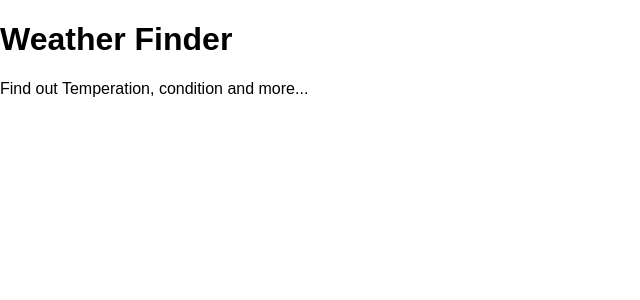
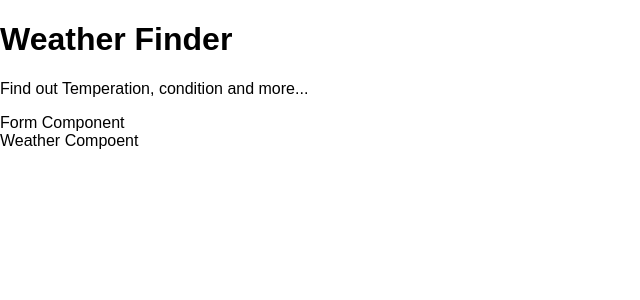
Before and after one commit to KanzariAmine/React-Weather-App, a React (Create React App) app: page / in a window 1280 px wide. Shown: the top 300 px of the page, without its empty margins (0-640 px from the left). Built offline with nearby package versions, Linux system fonts and the light colour scheme.

Commit message:
Create Form and Weather Component (Blanc Component)

```diff
--- a/src/App.js
+++ b/src/App.js
@@ -1,6 +1,9 @@
 import React, { Component } from 'react';
+
+
 import Titles from './components/Titles'
-
+import Form from './components/Form';
+import Weather from './components/Weather'
 //Begin the Class Component
 class App extends Component{
 
@@ -8,7 +11,9 @@
   render(){
     return(
       <div>
-      <Titles />
+        <Titles />
+        <Form />
+        <Weather />
       </div>
     );
   }
--- /dev/null
+++ b/src/components/Form.js
@@ -0,0 +1,12 @@
+import React, { Component } from 'react'
+
+
+class Form extends Component{
+  render(){
+    return(
+      <div>Form Component</div>
+    );
+  }
+};
+
+export default Form;
--- /dev/null
+++ b/src/components/Weather.js
@@ -0,0 +1,14 @@
+import React, { Component } from 'react';
+
+
+class Weather extends Component{
+  render(){
+    return(
+      <div>
+        Weather Compoent
+      </div>
+    );
+  }
+};
+
+export default Weather;
```
